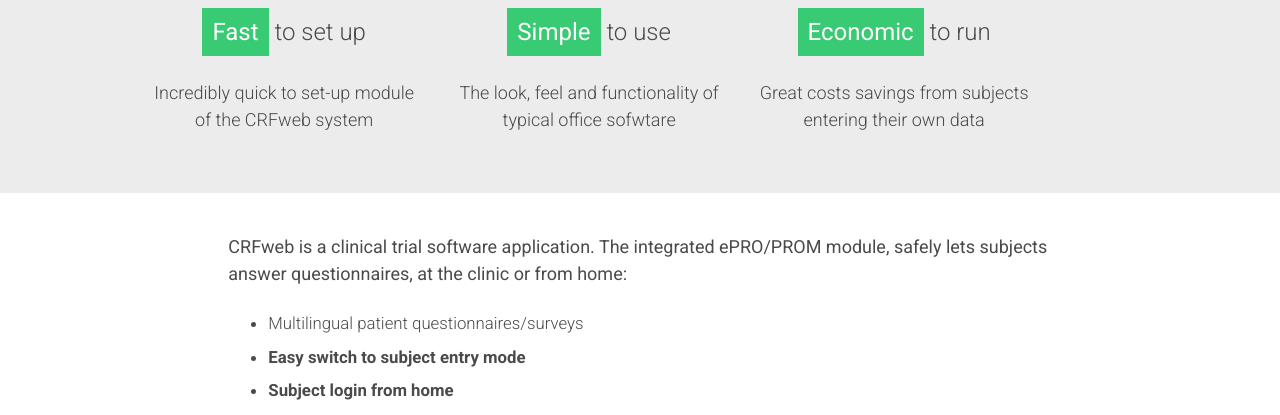
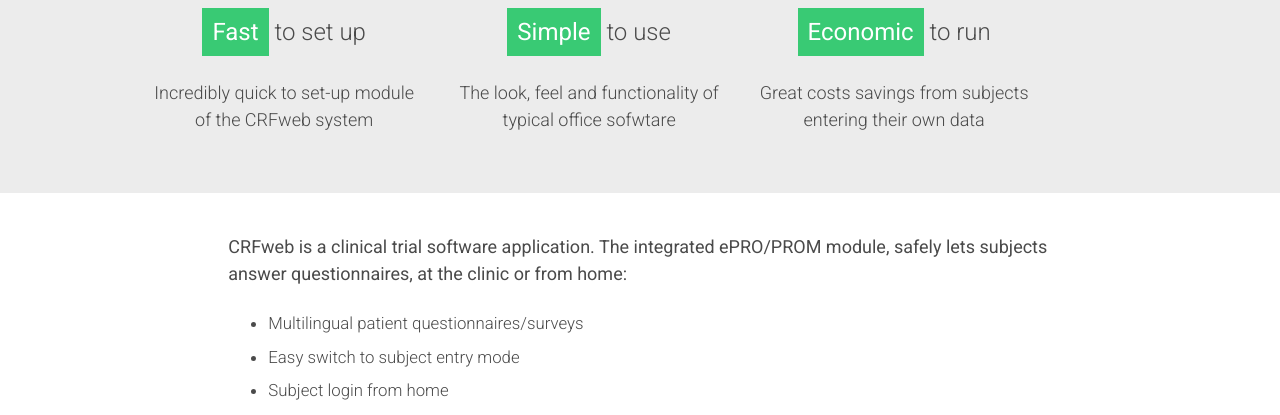
Before and after one commit to timbrazier/crfweb, a plain HTML site: page epro_module/index.html in a window 1280 px wide. Shown: the part 385-800 px from the top of the page. Drawn offline with nearby package versions, Linux system fonts and the light colour scheme.

Commit message:
Update index.html

```diff
--- a/epro_module/index.html
+++ b/epro_module/index.html
@@ -92,7 +92,7 @@
         <h4 class="left">CRFweb is a clinical trial software application. The integrated ePRO/PROM module, safely lets subjects answer questionnaires, at the clinic or from home:</h4>
         <ul>
           <li>Multilingual patient questionnaires/surveys</li>
-          <li><strong>Easy switch to subject entry mode</li>
+          <li>Easy switch to subject entry mode</li>
           <li>Subject login from home</li>
           <li>Data entry on tablet</li>
           <li>no risk of subject accessing other functionality or data</li>
```
